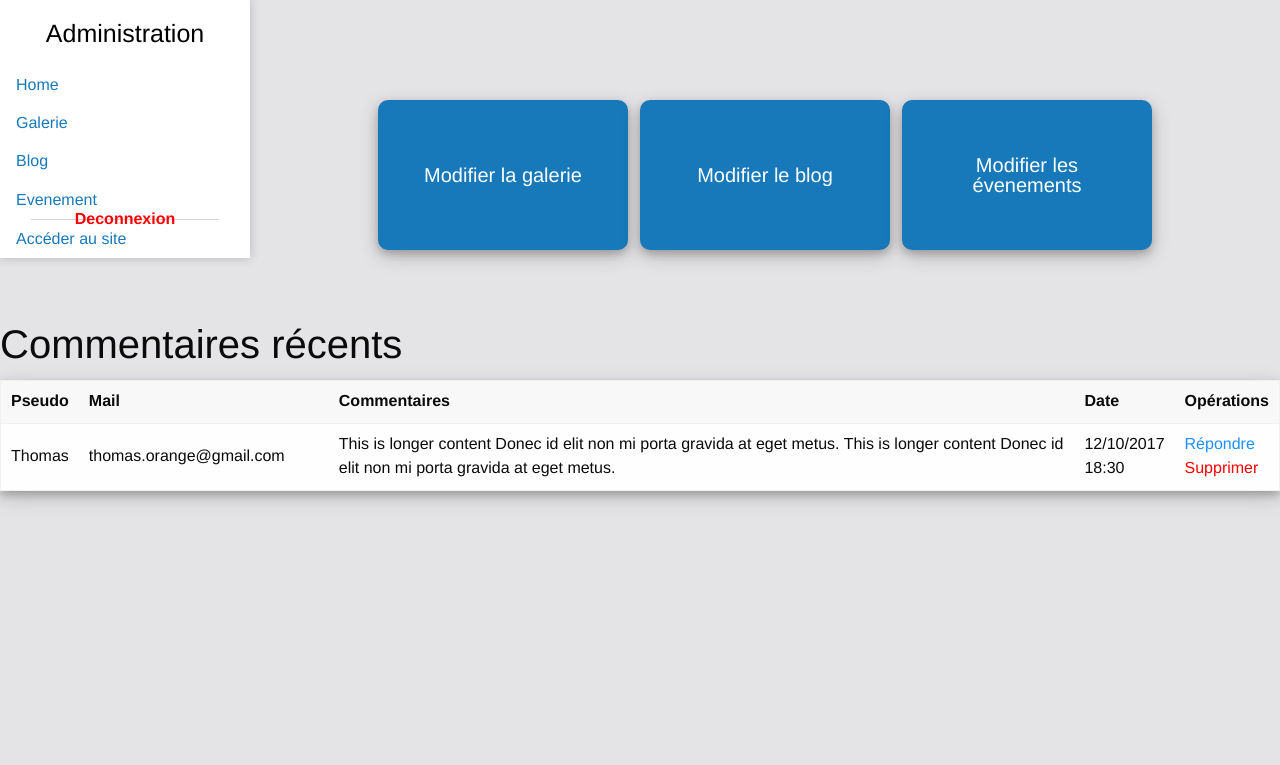
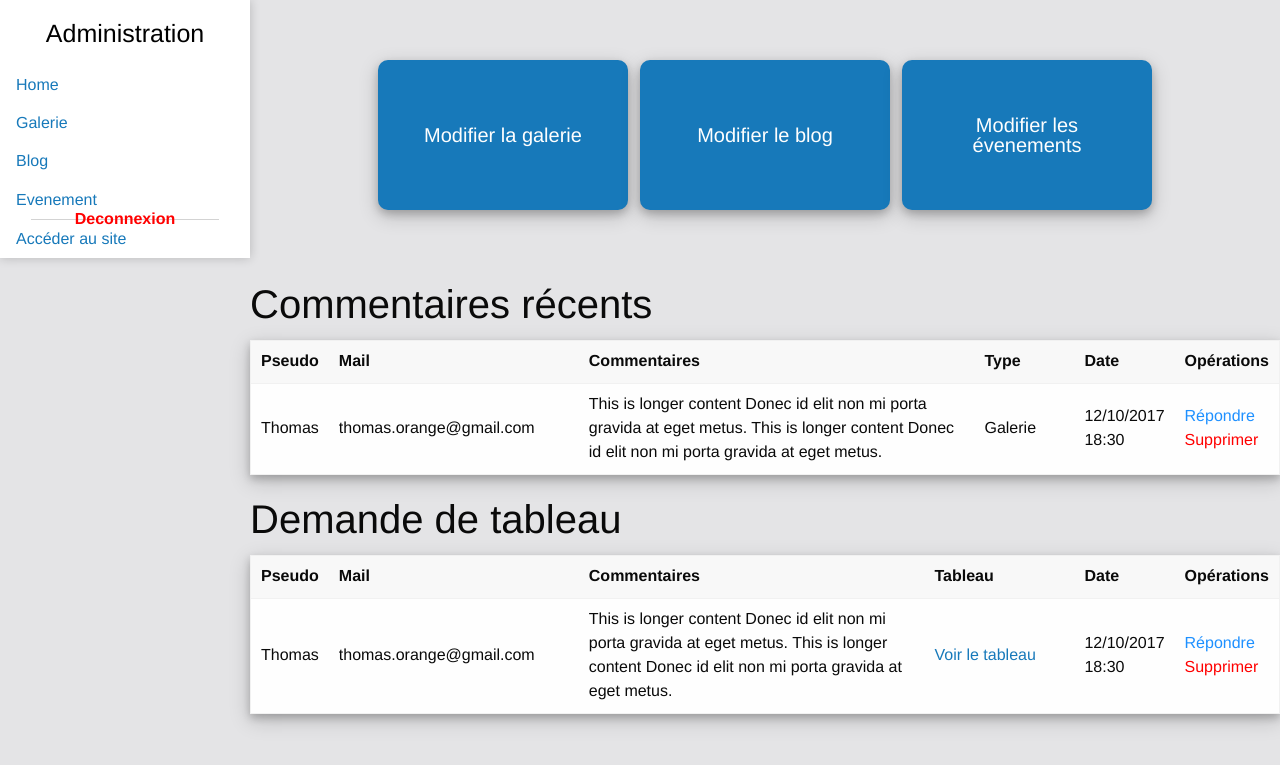
Before and after one commit to oberger3/projet-tut-S3, a Symfony app: template src/AdminBundle/Resources/views/Default/index.html.twig in a window 1280 px wide. Shown: the top 765 px of the page. Run offline with Twig, Linux system fonts and the light colour scheme; the template is opened without the code that fills it, so the values that code supplies are empty; some libraries are stand-ins or nearby versions.

Commit message:
Page administration

```diff
--- a/app/config/security.yml
+++ b/app/config/security.yml
@@ -34,6 +34,7 @@
                 check_path: login_check
                 always_use_default_target_path: true
                 default_target_path: admin
+                csrf_token_generator: security.csrf.token_manager
             logout:
                 path:       logout
                 target:     login
@@ -44,6 +45,7 @@
             form_login:
                 login_path: login
                 check_path: login_check
+                csrf_token_generator: security.csrf.token_manager
             logout:
                 path:       logout
                 target:     login
--- a/src/AdminBundle/Resources/views/Default/index.html.twig
+++ b/src/AdminBundle/Resources/views/Default/index.html.twig
@@ -15,13 +15,13 @@
 <body style="background-color: #e4e4e6">
 {% include "menuAdmin.html.twig" %}
 {% block body %}
-    <div style="height: 100%; width: auto">
-        <div style="display: flex; justify-content: space-between; padding-top: 100px; padding-left: 10%; padding-right: 10%;">
+    <div style="height: 100%; width: auto;">
+        <div style="display: flex; justify-content: space-between; padding-top: 60px; padding-left: 10%; padding-right: 10%;">
             <button type="button" class="button" style="box-shadow: 0 4px 8px 0 rgba(0, 0, 0, 0.2), 0 6px 20px 0 rgba(0, 0, 0, 0.19); font-size: 20px;width: 250px; height: 150px; border-radius: 10px;">Modifier la galerie</button>
             <button type="button" class="button" style="box-shadow: 0 4px 8px 0 rgba(0, 0, 0, 0.2), 0 6px 20px 0 rgba(0, 0, 0, 0.19); font-size: 20px;width: 250px; height: 150px; border-radius: 10px;">Modifier le blog</button>
             <button type="button" class="button" style="box-shadow: 0 4px 8px 0 rgba(0, 0, 0, 0.2), 0 6px 20px 0 rgba(0, 0, 0, 0.19); font-size: 20px;width: 250px; height: 150px; border-radius: 10px;">Modifier les évenements</button>
         </div>
-        <div class="row" style="display: flex; padding-top: 50px;">
+        <div class="row" style="display: flex; padding-top: 50px; height: auto">
             <div class="columns">
                 <h2>Commentaires récents</h2>
                 <table class="stack" style="box-shadow: 0 4px 8px 0 rgba(0, 0, 0, 0.2), 0 6px 20px 0 rgba(0, 0, 0, 0.19); ">
@@ -30,7 +30,8 @@
                         <th width="50">Pseudo</th>
                         <th width="250">Mail</th>
                         <th>Commentaires</th>
-                        <th width="100">Date</th>
+                        <th width="100">Type</th>
+                        <th width="60">Date</th>
                         <th width="100">Opérations</th>
                     </tr>
                     </thead>
@@ -39,9 +40,36 @@
                         <td>Thomas</td>
                         <td>thomas.orange@gmail.com</td>
                         <td>This is longer content Donec id elit non mi porta gravida at eget metus. This is longer content Donec id elit non mi porta gravida at eget metus.</td>
+                        <td>Galerie</td>
                         <td>12/10/2017 18:30</td>
                         <td>
                            <button type="button" style="color:dodgerblue">Répondre</button>
+                            <button type="button" style="color:red">Supprimer</button>
+                        </td>
+                    </tr>
+                    </tbody>
+                </table>
+                <h2>Demande de tableau</h2>
+                <table class="stack" style="box-shadow: 0 4px 8px 0 rgba(0, 0, 0, 0.2), 0 6px 20px 0 rgba(0, 0, 0, 0.19); ">
+                    <thead>
+                    <tr>
+                        <th width="50">Pseudo</th>
+                        <th width="250">Mail</th>
+                        <th>Commentaires</th>
+                        <th width="150">Tableau</th>
+                        <th width="60">Date</th>
+                        <th width="100">Opérations</th>
+                    </tr>
+                    </thead>
+                    <tbody>
+                    <tr>
+                        <td>Thomas</td>
+                        <td>thomas.orange@gmail.com</td>
+                        <td>This is longer content Donec id elit non mi porta gravida at eget metus. This is longer content Donec id elit non mi porta gravida at eget metus.</td>
+                        <td><a>Voir le tableau</a></td>
+                        <td>12/10/2017 18:30</td>
+                        <td>
+                            <button type="button" style="color:dodgerblue">Répondre</button>
                             <button type="button" style="color:red">Supprimer</button>
                         </td>
                     </tr>
--- a/src/UserBundle/Resources/views/Security/login.html.twig
+++ b/src/UserBundle/Resources/views/Security/login.html.twig
@@ -18,6 +18,7 @@
             <div class="error">{{ error.message }}</div>
           {% endif %}
         <br>
+        <input type="hidden" name="_csrf_token" value="{{ csrf_token('authenticate') }}">
         <input type="submit" style="color: white" name="connexion" class="sign-in-form-button" value="Connexion"/>
 
       </div>
```
